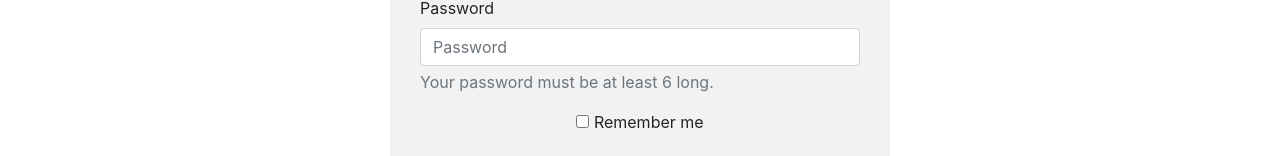
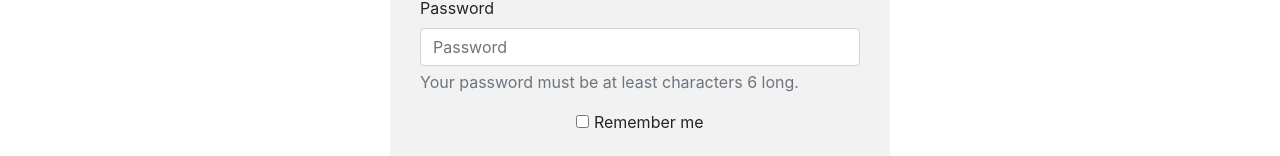
Before and after one commit to GrowOPG/GrowOPG, a Vue app: page /login in a window 1280 px wide. Shown: the part 326-482 px from the top of the page. Built offline with nearby package versions, Linux system fonts and the light colour scheme.

Commit message:
Added "characters"

```diff
--- a/src/views/login.vue
+++ b/src/views/login.vue
@@ -14,7 +14,7 @@
                             <label for="exampleInputPassword1">Password</label>
                             <input type="password" class="form-control" id="exampleInputPassword1" placeholder="Password">
                             <p id="passwordHelpBlock" class="form-text text-muted">
-                                Your password must be at least 6 long.
+                                Your password must be at least characters 6 long.
                             </p>
                         </div>
                         <div class="checkbox mb-3 text-center">
```
